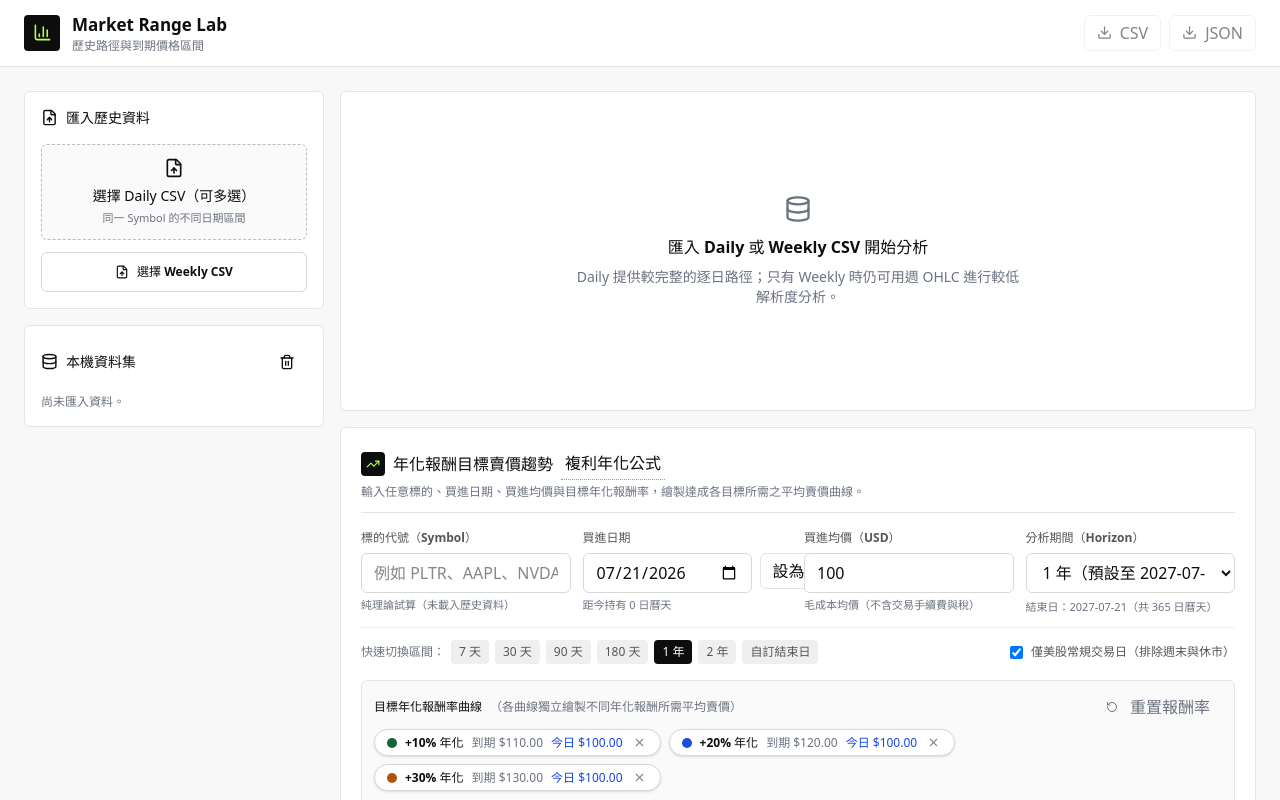
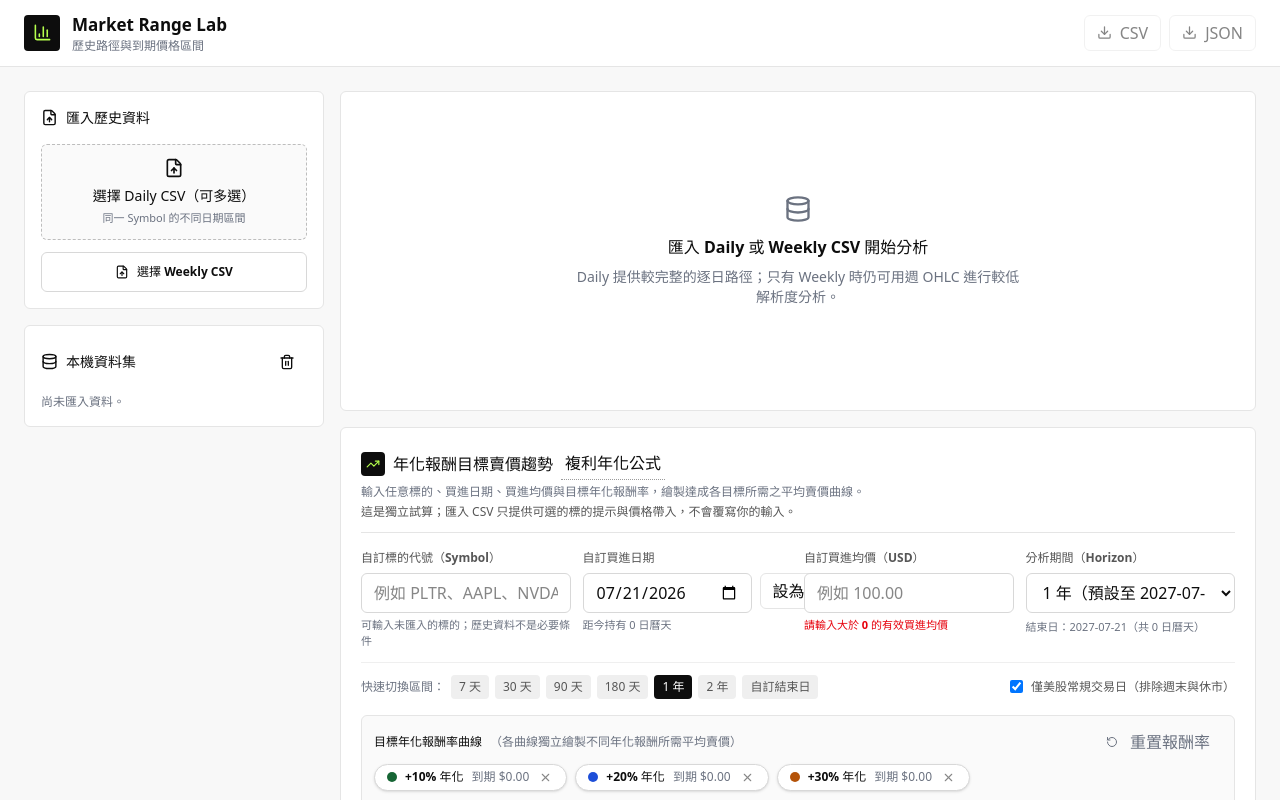
Before and after one commit to pleomax0730/market-range-lab, a React (Vite) app: page / in a window 1280 px wide. Shown: the top 800 px of the page. Built offline with nearby package versions, Linux system fonts and the light colour scheme.

Commit message:
feat(annualized-return): allow independent custom inputs

```diff
--- a/src/App.tsx
+++ b/src/App.tsx
@@ -530,7 +530,6 @@ export function App() {
                   Daily 提供較完整的逐日路徑；只有 Weekly 時仍可用週 OHLC 進行較低解析度分析。
                 </p>
               </section>
-              <AnnualizedReturnPanel datasets={datasets} />
             </>
           ) : (
             <>
@@ -890,13 +889,6 @@ export function App() {
                 </div>
               </section>
 
-              <AnnualizedReturnPanel
-                key={active.id}
-                datasets={datasets}
-                activeSymbol={active.symbol}
-                initialPrice={anchorPrice}
-              />
-
               <section className="panel p-4 text-xs text-[#565656]">
                 <div className="grid gap-3 lg:grid-cols-2">
                   <div>
@@ -941,6 +933,13 @@ export function App() {
                 </div>
               </section>
             </>
+          )}
+          {historyCatalog.ready && (
+            <AnnualizedReturnPanel
+              datasets={datasets}
+              activeSymbol={active?.symbol}
+              initialPrice={active ? anchorPrice : undefined}
+            />
           )}
         </div>
       </main>
--- a/src/components/annualized-return-panel.tsx
+++ b/src/components/annualized-return-panel.tsx
@@ -57,6 +57,7 @@ export type AnnualizedReturnPanelProps = {
 };
 
 type QuoteState = {
+  symbol?: string;
   price?: number;
   time?: string;
   source?: string;
@@ -72,13 +73,17 @@ export function AnnualizedReturnPanel({
   const datalistId = useId();
   const todayStr = useMemo(() => format(new Date(), 'yyyy-MM-dd'), []);
 
-  // Form states
-  const [symbol, setSymbol] = useState(activeSymbol ?? (datasets[0]?.symbol ?? ''));
+  const seededSymbol = activeSymbol ?? '';
+  const seededDataset = datasets.find((dataset) => dataset.symbol.toUpperCase() === normalizeSymbol(seededSymbol));
+  const seededClose = seededDataset?.bars.at(-1)?.close;
+  const seededPrice = initialPrice && initialPrice > 0 ? initialPrice : seededClose;
+
+  // These are intentionally independent analysis inputs. The imported dataset only supplies
+  // an initial suggestion; after first render, the user's values are never synchronized from it.
+  const [symbol, setSymbol] = useState(seededSymbol);
   const [buyDate, setBuyDate] = useState(todayStr);
   const [buyPrice, setBuyPrice] = useState(() => {
-    if (initialPrice && initialPrice > 0) return String(initialPrice);
-    const fallbackClose = datasets[0]?.bars.at(-1)?.close;
-    return fallbackClose && fallbackClose > 0 ? String(fallbackClose) : '100';
+    return seededPrice && seededPrice > 0 ? String(seededPrice) : '';
   });
 
   const [horizonOption, setHorizonOption] = useState<QuickHorizonOption>('1y');
@@ -117,6 +122,7 @@ export function AnnualizedReturnPanel({
         if (cancelled) return;
         if (data && Number.isFinite(data.price)) {
           setQuote({
+            symbol: normalizedSymbol,
             price: Number(data.price),
             time: data.quoteTime,
             source: data.source,
@@ -124,12 +130,12 @@ export function AnnualizedReturnPanel({
             unavailable: false,
           });
         } else {
-          setQuote({ loading: false, unavailable: true });
+          setQuote({ symbol: normalizedSymbol, loading: false, unavailable: true });
         }
       })
       .catch(() => {
         if (!cancelled) {
-          setQuote({ loading: false, unavailable: true });
+          setQuote({ symbol: normalizedSymbol, loading: false, unavailable: true });
         }
       });
 
@@ -138,13 +144,33 @@ export function AnnualizedReturnPanel({
     };
   }, [normalizedSymbol, isCurrentSymbolValid]);
 
-  const activeQuote = isCurrentSymbolValid ? quote : undefined;
+  const activeQuote = isCurrentSymbolValid && quote.symbol === normalizedSymbol ? quote : undefined;
 
   // Match local dataset if present
   const localDataset = useMemo(() => {
     const normalized = normalizeSymbol(symbol);
     return datasets.find((d) => d.symbol.toUpperCase() === normalized);
   }, [symbol, datasets]);
+
+  const activeDataset = useMemo(() => {
+    const normalized = normalizeSymbol(activeSymbol ?? '');
+    if (!normalized) return undefined;
+    return datasets.find((dataset) => dataset.symbol.toUpperCase() === normalized);
+  }, [activeSymbol, datasets]);
+
+  const activeContextPrice = initialPrice && initialPrice > 0
+    ? initialPrice
+    : activeDataset?.bars.at(-1)?.close;
+
+  function handleUseActiveContext() {
+    const nextSymbol = normalizeSymbol(activeSymbol ?? activeDataset?.symbol ?? '');
+    if (!nextSymbol) return;
+
+    setSymbol(nextSymbol);
+    if (activeContextPrice && activeContextPrice > 0) {
+      setBuyPrice(String(activeContextPrice));
+    }
+  }
 
   const parsedBuyPrice = Number(buyPrice);
   const isBuyPriceValid = Number.isFinite(parsedBuyPrice) && parsedBuyPrice > 0;
@@ -241,7 +267,21 @@ export function AnnualizedReturnPanel({
           <p className="mt-1 text-xs text-[#6B7280]">
             輸入任意標的、買進日期、買進均價與目標年化報酬率，繪製達成各目標所需之平均賣價曲線。
           </p>
+          <p className="mt-1 text-xs text-[#565656]">
+            這是獨立試算；匯入 CSV 只提供可選的標的提示與價格帶入，不會覆寫你的輸入。
+          </p>
         </div>
+        {(activeSymbol || activeDataset) && (
+          <Button
+            type="button"
+            variant="outline"
+            size="sm"
+            className="shrink-0 text-xs"
+            onClick={handleUseActiveContext}
+          >
+            帶入目前標的
+          </Button>
+        )}
       </div>
 
       {/* Input Form Controls */}
@@ -249,7 +289,7 @@ export function AnnualizedReturnPanel({
         {/* Symbol Input */}
         <div>
           <label className="field-label" htmlFor="annualized-symbol-input">
-            標的代號（Symbol）
+            自訂標的代號（Symbol）
           </label>
           <div className="relative">
             <Input
@@ -287,7 +327,7 @@ export function AnnualizedReturnPanel({
               </>
             ) : localDataset ? (
               <>
-                <span>本機收盤 {money.format(localDataset.bars.at(-1)?.close ?? 0)}</span>
+                <span>本機收盤參考 {money.format(localDataset.bars.at(-1)?.close ?? 0)}</span>
                 <button
                   type="button"
                   className="text-blue-600 underline hover:text-blue-800"
@@ -297,7 +337,7 @@ export function AnnualizedReturnPanel({
                 </button>
               </>
             ) : (
-              <span>純理論試算（未載入歷史資料）</span>
+              <span>可輸入未匯入的標的；歷史資料不是必要條件</span>
             )}
           </div>
         </div>
@@ -305,7 +345,7 @@ export function AnnualizedReturnPanel({
         {/* Buy Date Input */}
         <div>
           <label className="field-label" htmlFor="annualized-buy-date">
-            買進日期
+            自訂買進日期
           </label>
           <div className="flex gap-2">
             <Input
@@ -333,7 +373,7 @@ export function AnnualizedReturnPanel({
         {/* Average Buy Price Input */}
         <div>
           <label className="field-label" htmlFor="annualized-buy-price">
-            買進均價（USD）
+            自訂買進均價（USD）
           </label>
           <div className="relative">
             <Input
@@ -353,7 +393,7 @@ export function AnnualizedReturnPanel({
             </span>
           ) : (
             <span className="mt-1 block text-[11px] text-[#6B7280]">
-              毛成本均價（不含交易手續費與稅）
+              可自由修改；不含交易手續費與稅
             </span>
           )}
         </div>
```
Also changed, not shown: 1 other file (tests, documents, lock files or other folders).
